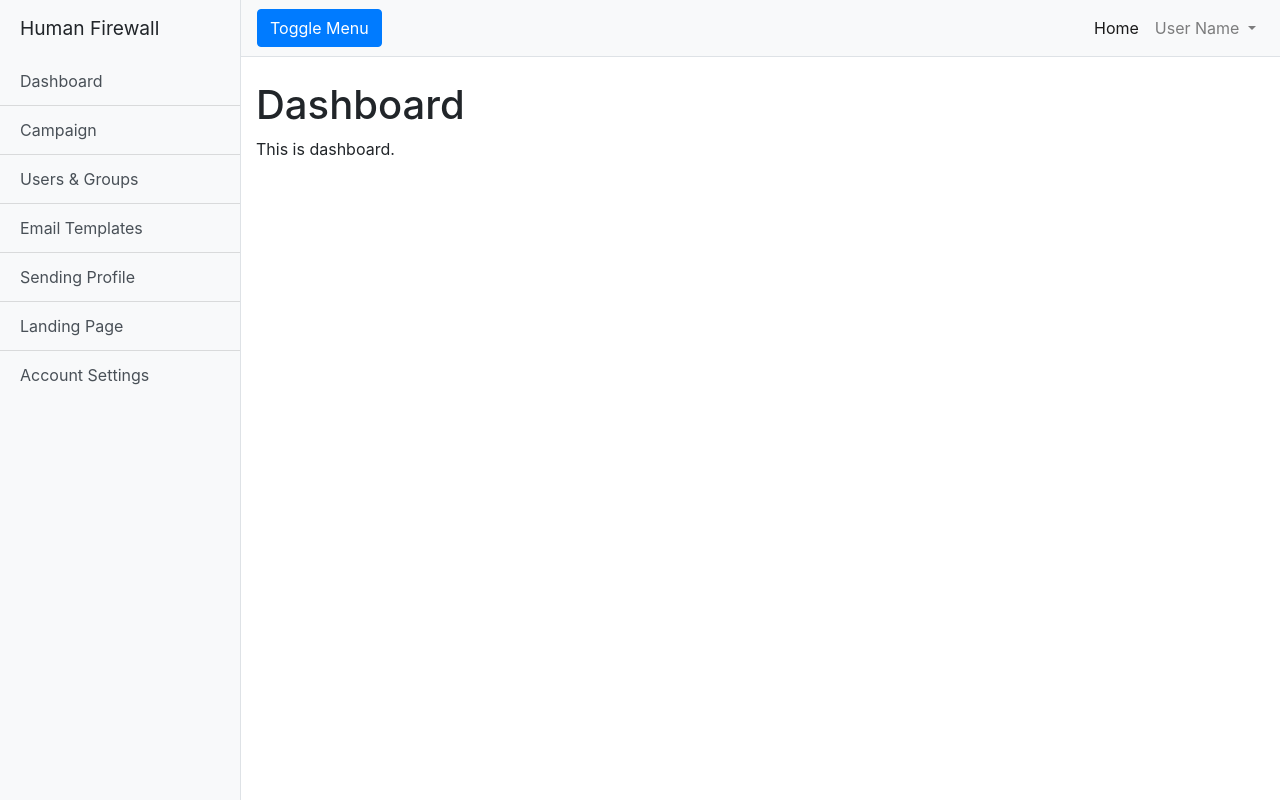
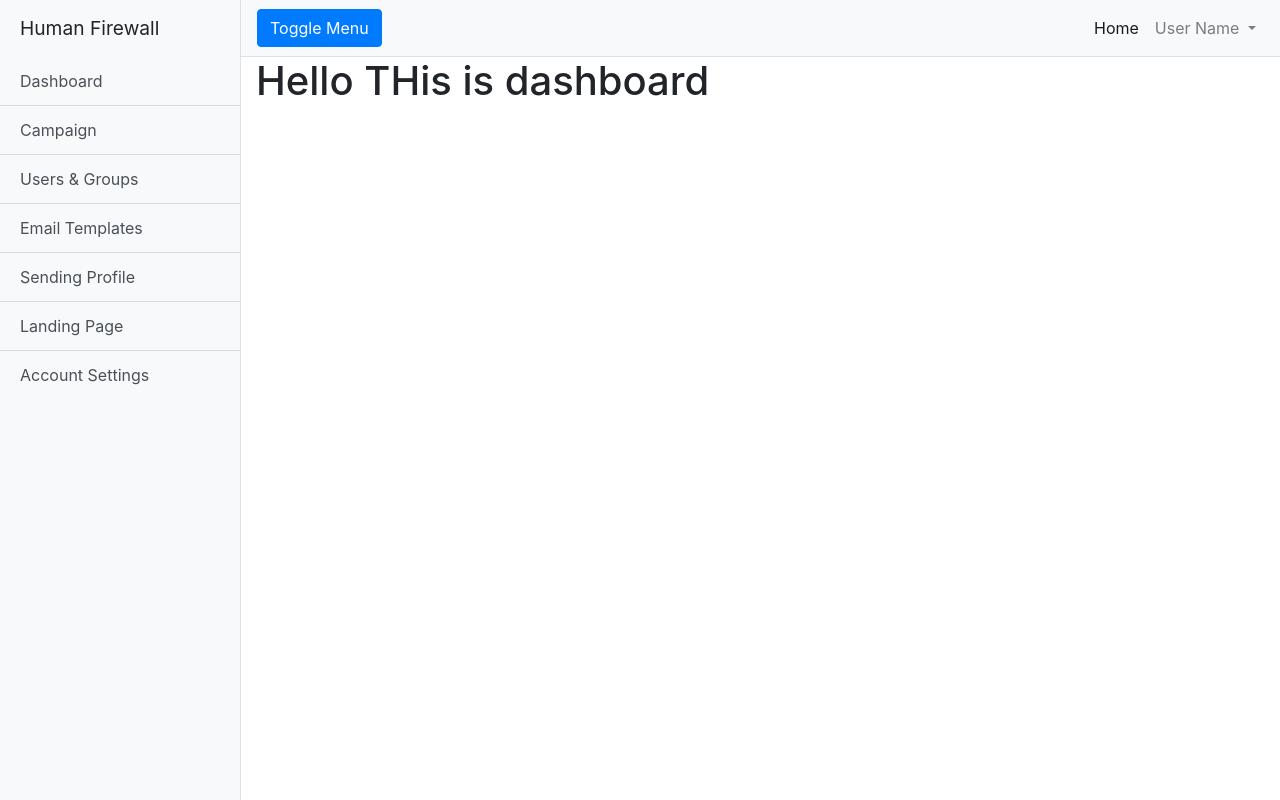
Before and after one commit to nk-niit/HumanFirewall, a Django app: page /dashboard/ in a window 1280 px wide. Run offline with Django 3.2, Linux system fonts and the light colour scheme; some libraries are stand-ins or nearby versions.

Commit message:
Ouvais base

```diff
--- a/App/views.py
+++ b/App/views.py
@@ -3,4 +3,22 @@ from django.http import HttpResponse
 
 # Create your views here.
 def dashboard(request):
-    return render(request, "base.html")
+    return render(request, "dashboard.html")
+
+def campaign(request):
+    return render(request,"campaign.html")
+
+def usergroups(request):
+    return render(request,"usergroups.html")
+
+def emailtemp(request):
+    return render(request,"emailtemp.html")
+
+def sendingprofile(request):
+    return render(request,"sendingprofile.html")
+
+def landingpage(request):
+    return render(request,"landingpage.html")
+
+def accountsettings(request):
+    return render(request,"accountsettings.html")
--- a/Firewall/urls.py
+++ b/Firewall/urls.py
@@ -19,5 +19,11 @@ from App import views
 
 urlpatterns = [
     path('admin/', admin.site.urls),
-    path('dashboard/',views.dashboard)
+    path('dashboard/',views.dashboard, name="dashboard"),
+    path('campaign/',views.campaign, name="campaign"),
+    path('usergroups/',views.usergroups,name="usergroups"),
+    path('emailtemp/',views.emailtemp,name="emailtemp"),
+    path('sendingprofile/',views.sendingprofile,name="sendingprofile"),
+    path('landingpage/',views.landingpage,name="landingpage"),
+    path('accountsettings/',views.accountsettings,name="accountsettings")
 ]
--- /dev/null
+++ b/templates/accountsettings.html
@@ -0,0 +1,4 @@
+{% extends 'base.html' %}
+{% block content %}
+    <h1>Hello THis is Account Settings Page</h1>
+{% endblock %}
--- a/templates/base.html
+++ b/templates/base.html
@@ -1,4 +1,4 @@
-<!DOCTYPE html>
+{% load static %}
 <html lang="en">
 <head>
   <meta charset="utf-8">
@@ -52,13 +52,13 @@
     <div class="bg-light border-right" id="sidebar-wrapper">
       <div class="sidebar-heading">Human Firewall </div>
       <div class="list-group list-group-flush">
-        <a href="#" class="list-group-item list-group-item-action bg-light">Dashboard</a>
-        <a href="#" class="list-group-item list-group-item-action bg-light">Campaign</a>
-        <a href="#" class="list-group-item list-group-item-action bg-light">Users & Groups</a>
-        <a href="#" class="list-group-item list-group-item-action bg-light">Email Templates</a>
-        <a href="#" class="list-group-item list-group-item-action bg-light">Sending Profile</a>
-        <a href="#" class="list-group-item list-group-item-action bg-light">Landing Page</a>
-        <a href="#" class="list-group-item list-group-item-action bg-light">Account Settings</a>
+        <a href="{% url 'dashboard' %}" class="list-group-item list-group-item-action bg-light">Dashboard</a>
+        <a href="{% url 'campaign' %}" class="list-group-item list-group-item-action bg-light">Campaign</a>
+        <a href="{% url 'usergroups' %}" class="list-group-item list-group-item-action bg-light">Users & Groups</a>
+        <a href="{% url 'emailtemp' %}" class="list-group-item list-group-item-action bg-light">Email Templates</a>
+        <a href="{% url 'sendingprofile' %}" class="list-group-item list-group-item-action bg-light">Sending Profile</a>
+        <a href="{% url 'landingpage' %}" class="list-group-item list-group-item-action bg-light">Landing Page</a>
+        <a href="{% url 'accountsettings' %}" class="list-group-item list-group-item-action bg-light">Account Settings</a>
       </div>
     </div>
     <div id="page-content-wrapper">
@@ -83,16 +83,14 @@
                 <div class="dropdown-divider"></div>
                 <a class="dropdown-item" href="#">Settins</a>
                   <a class="dropdown-item" href="#">Log Out</a>
-
-
               </div>
             </li>
           </ul>
         </div>
       </nav>
       <div class="container-fluid">
-        <h1 class="mt-4">Dashboard</h1>
-          <p>This is dashboard.</p></div>
+        {% block content %}
+        {% endblock %}
     </div>
   </div>
   <script>
--- /dev/null
+++ b/templates/campaign.html
@@ -0,0 +1,4 @@
+{% extends 'base.html' %}
+{% block content %}
+    <h1>Hello THis is Campaign</h1>
+{% endblock %}
--- /dev/null
+++ b/templates/dashboard.html
@@ -0,0 +1,4 @@
+{% extends 'base.html' %}
+{% block content %}
+    <h1>Hello THis is dashboard</h1>
+{% endblock %}
--- /dev/null
+++ b/templates/emailtemp.html
@@ -0,0 +1,4 @@
+{% extends 'base.html' %}
+{% block content %}
+    <h1>Hello THis is Email Templates Page</h1>
+{% endblock %}
--- /dev/null
+++ b/templates/landingpage.html
@@ -0,0 +1,4 @@
+{% extends 'base.html' %}
+{% block content %}
+    <h1>Hello THis is Landing Page URL</h1>
+{% endblock %}
--- /dev/null
+++ b/templates/sendingprofile.html
@@ -0,0 +1,4 @@
+{% extends 'base.html' %}
+{% block content %}
+    <h1>Hello THis is Sending PRofile Page</h1>
+{% endblock %}
--- /dev/null
+++ b/templates/usergroups.html
@@ -0,0 +1,4 @@
+{% extends 'base.html' %}
+{% block content %}
+    <h1>Hello THis is User and Group Page</h1>
+{% endblock %}
```
